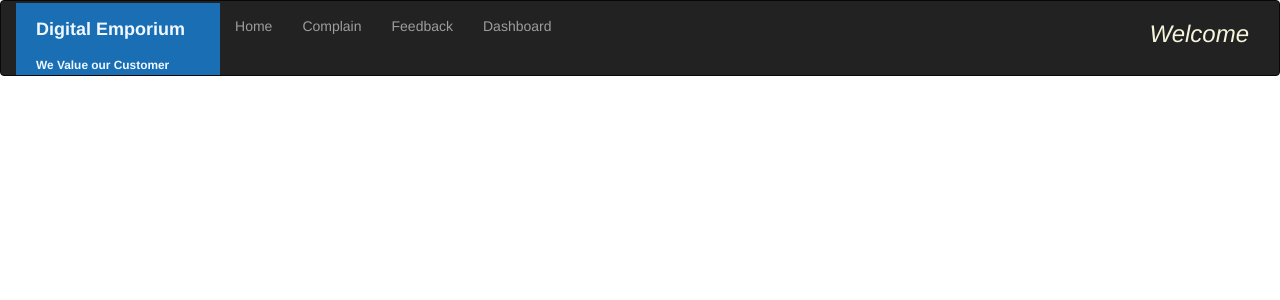
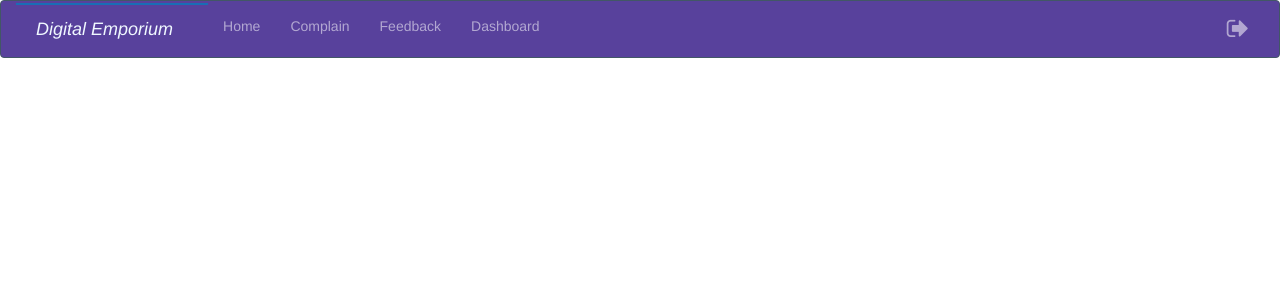
Before and after one commit to Vivek-ex-coder/My-CSD, an Angular app: page /menu in a window 1280 px wide. Shown: the top 300 px of the page. Built offline with nearby package versions, Linux system fonts and the light colour scheme; data requests are answered from the project's data file.

Commit message:
Brandname, navbar
navbar  updating

```diff
--- a/src/app/Component/login/login.component.css
+++ b/src/app/Component/login/login.component.css
@@ -1,4 +1,16 @@
-* {
+#heading1{
+color: #153c7e;
+    text-align:center;
+    padding: 2px;
+    display:block;
+    /* text-transform: uppercase; */
+    font-weight:100 ;
+    font-size: 445%;
+    font-family: 'Gill Sans', 'Gill Sans MT', Calibri, 'Trebuchet MS', sans-serif;
+    line-height: 1;
+}
+
+.color1 {
     color: #ffffff
 }
 
@@ -42,7 +54,7 @@ small>span {
     border: 0px solid #ffffff;
     background-color: rgba(0, 0, 0, 0.5);
     padding: 30px 60px;
-    margin-top: 10vh;
+    margin-top: 6vh;
     -webkit-box-shadow: -1px 4px 26px 11px rgba(13, 35, 65, 0.75);
     box-shadow: -1px 4px 26px 11px rgba(12, 36, 56, 0.75);
 }
--- a/src/app/Component/login/login.component.html
+++ b/src/app/Component/login/login.component.html
@@ -1,10 +1,10 @@
-<div class="container-fluid bg ">
+<div class="container-fluid bg color1">
     <div class="row">
         <div class="col-md-4 col-sm-4 col-xs-12"></div>
         <div class="col-md-4 col-sm-4 col-xs-12">
-            <form novalidate class="form-container" #Myform="ngForm" (ngSubmit)="gotoLogin()">
+               <h1 id="heading1"><i>Digital Emporium</i></h1>
+               <form novalidate class="form-container" #Myform="ngForm" (ngSubmit)="gotoLogin()">
                 <h1 class="c">Login</h1>
-
                 <div *ngIf="alert" class="alert alert-success alert-dismissible">
                     <a href="#" class="close" data-dismiss="alert" aria-label="close">&times;</a>
                     <strong>Success!</strong> Indicates a successful or positive action.
--- a/src/app/Component/menu/menu.component.css
+++ b/src/app/Component/menu/menu.component.css
@@ -1,3 +1,14 @@
+.my-navbar {
+    background-color: rgb(88, 65, 156);
+    border-color: #425766;
+  }
+
+  .nav.navbar-nav li a {
+      color: rgba(255, 255, 255, 0.541);
+  }
+
+
+
 .form-container {
     color: aliceblue;
     background-color: rgb(25, 110, 180);
@@ -8,23 +19,42 @@
     box-shadow: -1px 4px 26px 11px rgba(63, 141, 204, 0.75); */
 }
 
-.fo {
+/* .fo {
     color: aliceblue;
     text-align: left;
     margin-top: 0px;
     padding: 0px 0px;
-}
+} */
 
 .text-1 {
     color: aliceblue;
     text-shadow: darkmagenta;
 }
 
-.right {
+/* .right {
     color: beige;
     text-align: right;
     text-shadow: rgb(233, 99, 10);
     text-decoration-color: darkcyan;
+} */
+
+
+/* #colrs{
+    color:white;
+} */
+/* .topnav li:link {
+    color:white;
+} */
+
+.topnav li a:active{
+    color:rgb(163, 36, 36);
+    background-color: rgb(50, 4, 59);
+    padding: auto;
+}
+
+.topnav li a:hover{
+    color:yellow;
+
 }
 
 
--- a/src/app/Component/menu/menu.component.html
+++ b/src/app/Component/menu/menu.component.html
@@ -1,21 +1,20 @@
-<nav class="navbar navbar-inverse">
+<nav class="navbar my-navbar">
     <div class="container-fluid">
         <div class="navbar-header">
-
             <div class="form-container" id="logoBrand">
                 <a class="navbar-brand" href="#">
-                    <strong><p class="text-1">Digital Emporium</p></strong></a><br>
-                <small id="emailHelp" class="form-text text-muted fo">
-                    <strong> We Value our Customer</strong></small>
+                    <i><p class="text-1">Digital Emporium</p></i></a>
+                <!-- <small id="emailHelp" class="form-text text-muted fo">
+                    <strong> We Value our Customer</strong></small> -->
             </div>
             <button type="button" class="navbar-toggle" data-toggle="collapse" data-target="#myNavbar">
                 <span class="icon-bar"></span>
                 <span class="icon-bar"></span>
                 <span class="icon-bar"></span>
-              </button>
+            </button>
         </div>
         <div class="collapse navbar-collapse" id="myNavbar">
-            <ul class="nav navbar-nav">
+            <ul class="nav navbar-nav topnav">
 
                 <li [routerLinkActive]="['active']"><a [routerLink]="['/home']">Home</a></li>
 
@@ -26,9 +25,9 @@
                 <li [routerLinkActive]="['active']"><a [routerLink]="['/dashboard']">Dashboard</a></li>
 
             </ul>
-            <div class="right">
-                <h3><em>Welcome </em></h3>
-            </div>
+            <ul class="nav navbar-nav navbar-right">
+                <li><a [routerLink]="['/login']"><i class="fa fa-sign-out" style="font-size:24px"></i></a></li>
+            </ul>
         </div>
     </div>
 </nav>
--- a/src/app/Component/signup/signup.component.css
+++ b/src/app/Component/signup/signup.component.css
@@ -1,3 +1,15 @@
+#heading2 {
+    color: #153c7e;
+        text-align:center;
+        margin-left: 3px;
+        padding: 10px;
+        display:block;
+        font-weight:100 ;
+        font-size: 445%;
+        font-family: 'Gill Sans', 'Gill Sans MT', Calibri, 'Trebuchet MS', sans-serif;
+        line-height: 1;
+    }
+
 label {
     color: #edecf5
 }
@@ -9,12 +21,6 @@ label {
 .c {
     text-align: center
 }
-
-.w{
-    color: white;
-}
-
-
 
 button {
     margin:auto;
@@ -39,9 +45,9 @@ button {
 .form-container {
     border: 0px solid #f8f4f4;
     background-color: rgba(39, 17, 17, 0.5);
-    padding: 30px 40px;
-    width:510px;
-    margin-top: 15vh;
+    padding: 30px 37px;
+    width:495px;
+    margin-top: 6vh;
     -webkit-box-shadow: -1px 4px 26px 11px rgba(15, 14, 4, 0.75);
     box-shadow: -1px 4px 26px 11px rgba(13, 14, 1, 0.75);
 }
--- a/src/app/Component/signup/signup.component.html
+++ b/src/app/Component/signup/signup.component.html
@@ -2,6 +2,7 @@
     <div class="row">
         <div class="col-md-4 col-sm-4 col-xs-12"></div>
         <div class="col-md-4 col-sm-4 col-xs-12">
+            <h1 id="heading2"><i>Digital Emporium</i></h1>
             <form novalidate class="form-container" #myForm="ngForm" (ngSubmit)="addUser(myForm.value)">
                 <h1 class="c w">Sign Up</h1>
 
--- a/src/index.html
+++ b/src/index.html
@@ -7,10 +7,10 @@
   <meta name="viewport" content="width=device-width, initial-scale=1">
   <link rel="icon" type="image/x-icon" href="favicon.ico">
   <!-- <link rel="stylesheet" href="https://cdn.jsdelivr.net/npm/bootstrap@5.0.0-beta2/dist/css/bootstrap.min.css"> -->
+  <link rel="stylesheet" href="https://cdnjs.cloudflare.com/ajax/libs/font-awesome/4.7.0/css/font-awesome.min.css">
   <link rel="stylesheet" href="https://maxcdn.bootstrapcdn.com/bootstrap/3.4.1/css/bootstrap.min.css">
   <script src="https://ajax.googleapis.com/ajax/libs/jquery/3.5.1/jquery.min.js"></script>
   <script src="https://maxcdn.bootstrapcdn.com/bootstrap/3.4.1/js/bootstrap.min.js"></script>
-  <script src="https://code.jquery.com/jquery-3.5.1.js"></script>
 </head>
 <body>
   <app-root></app-root>
```
Also changed, not shown: src/assets/signout.svg (added).
